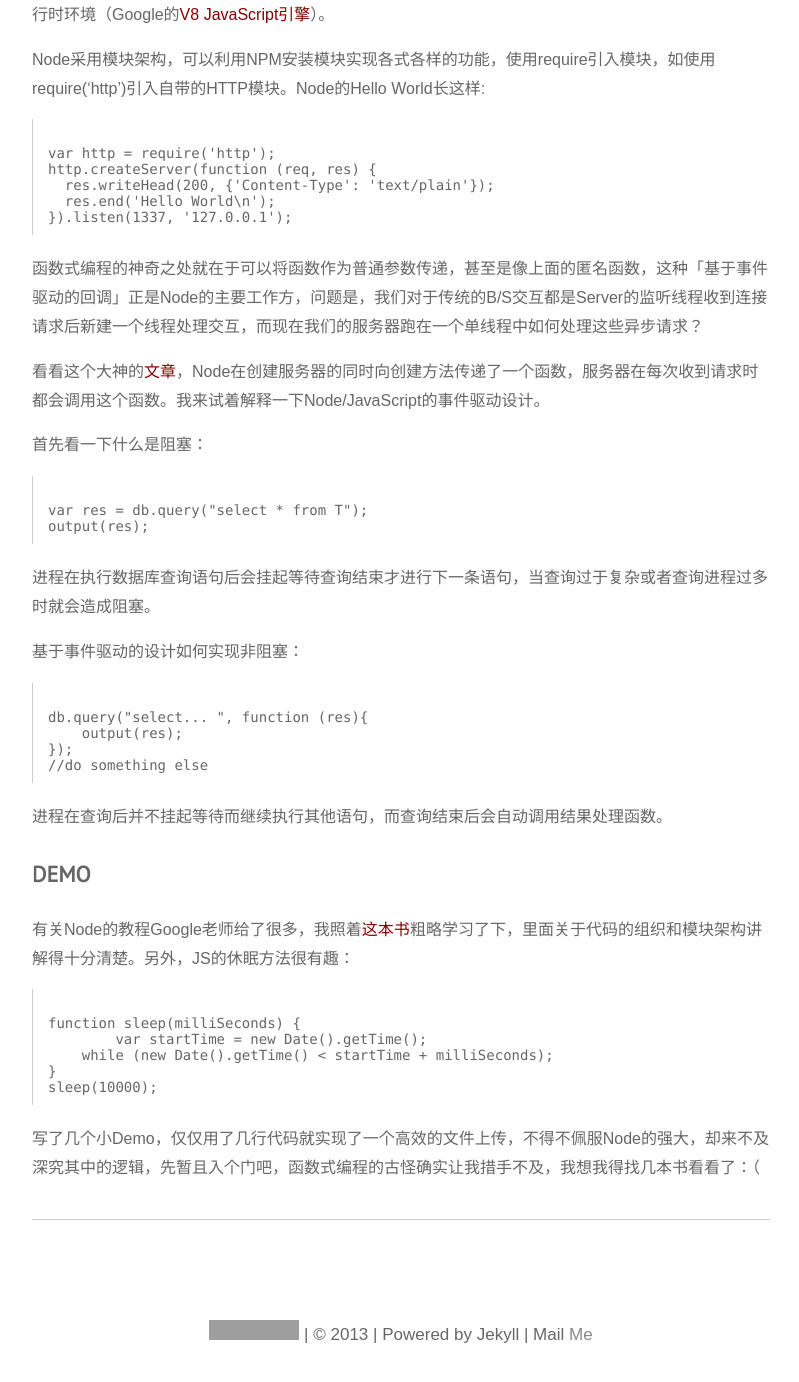
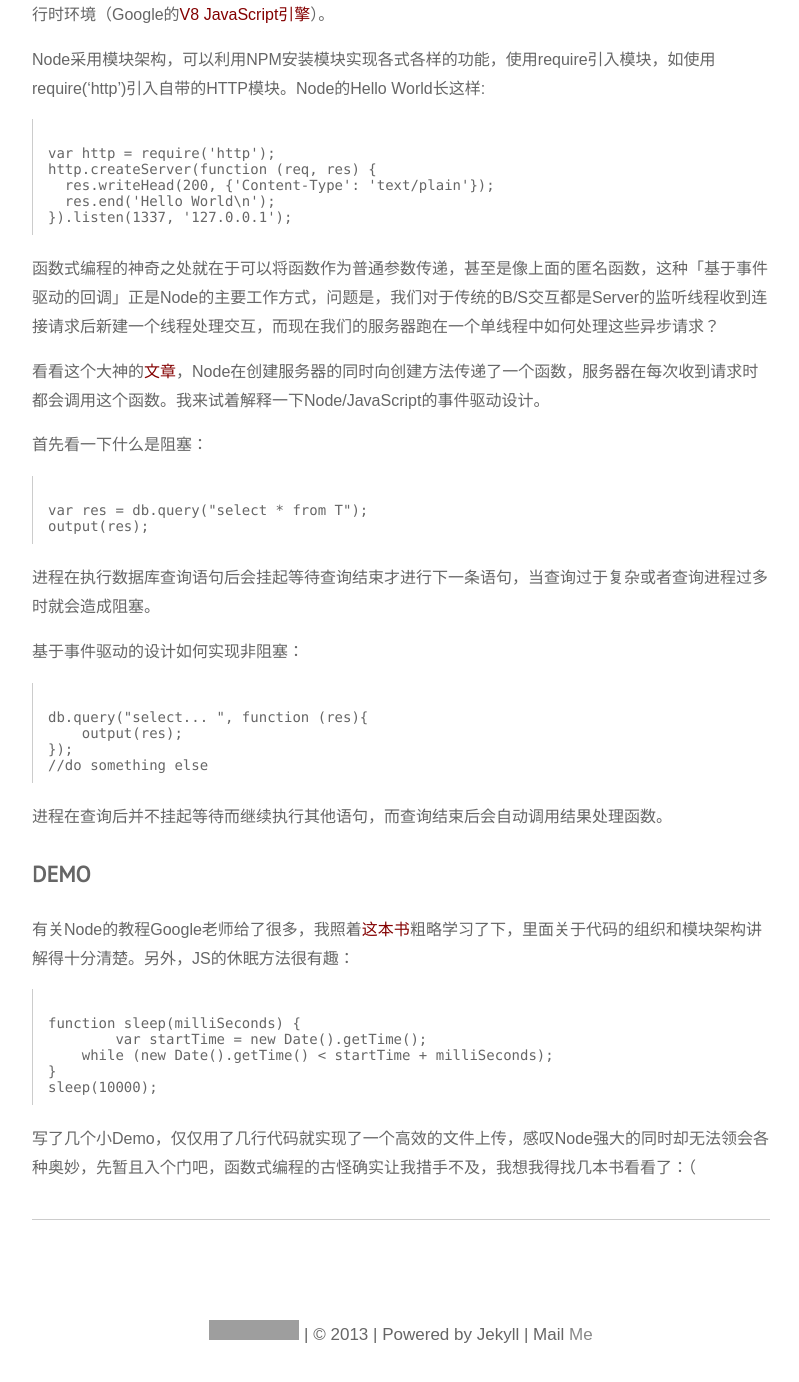
Before and after one commit to allenyip/allenyip.github.com, a Jekyll site: the page built from _posts/2013-01-30-meeting-nodejs.md, in a window 1280 px wide and 1400 px high, scrolled down 910 px. Shown: the top 1382 px of the window, without its empty margins (239-1038 px from the left). Built offline with Jekyll 4.4.1, drawn with Linux system fonts in a browser that asks for light colours; some web fonts are replaced; Markdown is read by kramdown in place of the engine named in the settings; grey boxes are pictures that could not be loaded.

Commit message:
modify post

```diff
--- a/_posts/2013-01-30-meeting-nodejs.md
+++ b/_posts/2013-01-30-meeting-nodejs.md
@@ -29,7 +29,7 @@ http.createServer(function (req, res) {
 }).listen(1337, '127.0.0.1');
 </code></pre>
 
-函数式编程的神奇之处就在于可以将函数作为普通参数传递，甚至是像上面的匿名函数，这种「基于事件驱动的回调」正是Node的主要工作方，问题是，我们对于传统的B/S交互都是Server的监听线程收到连接请求后新建一个线程处理交互，而现在我们的服务器跑在一个单线程中如何处理这些异步请求？
+函数式编程的神奇之处就在于可以将函数作为普通参数传递，甚至是像上面的匿名函数，这种「基于事件驱动的回调」正是Node的主要工作方式，问题是，我们对于传统的B/S交互都是Server的监听线程收到连接请求后新建一个线程处理交互，而现在我们的服务器跑在一个单线程中如何处理这些异步请求？
 
 看看这个大神的[文章][4]，Node在创建服务器的同时向创建方法传递了一个函数，服务器在每次收到请求时都会调用这个函数。我来试着解释一下Node/JavaScript的事件驱动设计。
 
@@ -64,7 +64,7 @@ function sleep(milliSeconds) {
 sleep(10000);
 </code></pre>
 
-写了几个小Demo，仅仅用了几行代码就实现了一个高效的文件上传，不得不佩服Node的强大，却来不及深究其中的逻辑，先暂且入个门吧，函数式编程的古怪确实让我措手不及，我想我得找几本书看看了：（
+写了几个小Demo，仅仅用了几行代码就实现了一个高效的文件上传，感叹Node强大的同时却无法领会各种奥妙，先暂且入个门吧，函数式编程的古怪确实让我措手不及，我想我得找几本书看看了：（
 
 [1]:http://nodejs.org/
 [2]:http://en.wikipedia.org/wiki/Event-driven_programming
```
